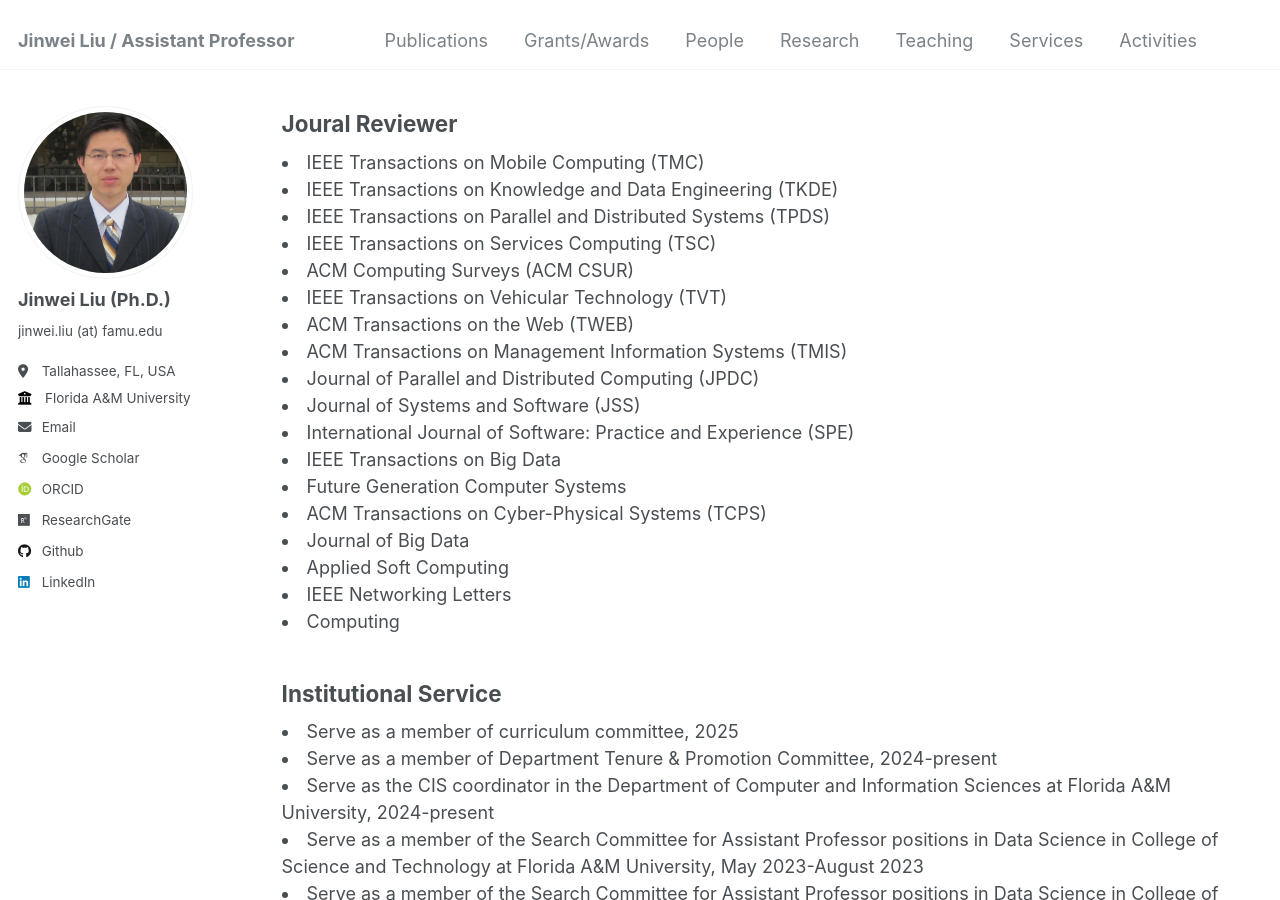
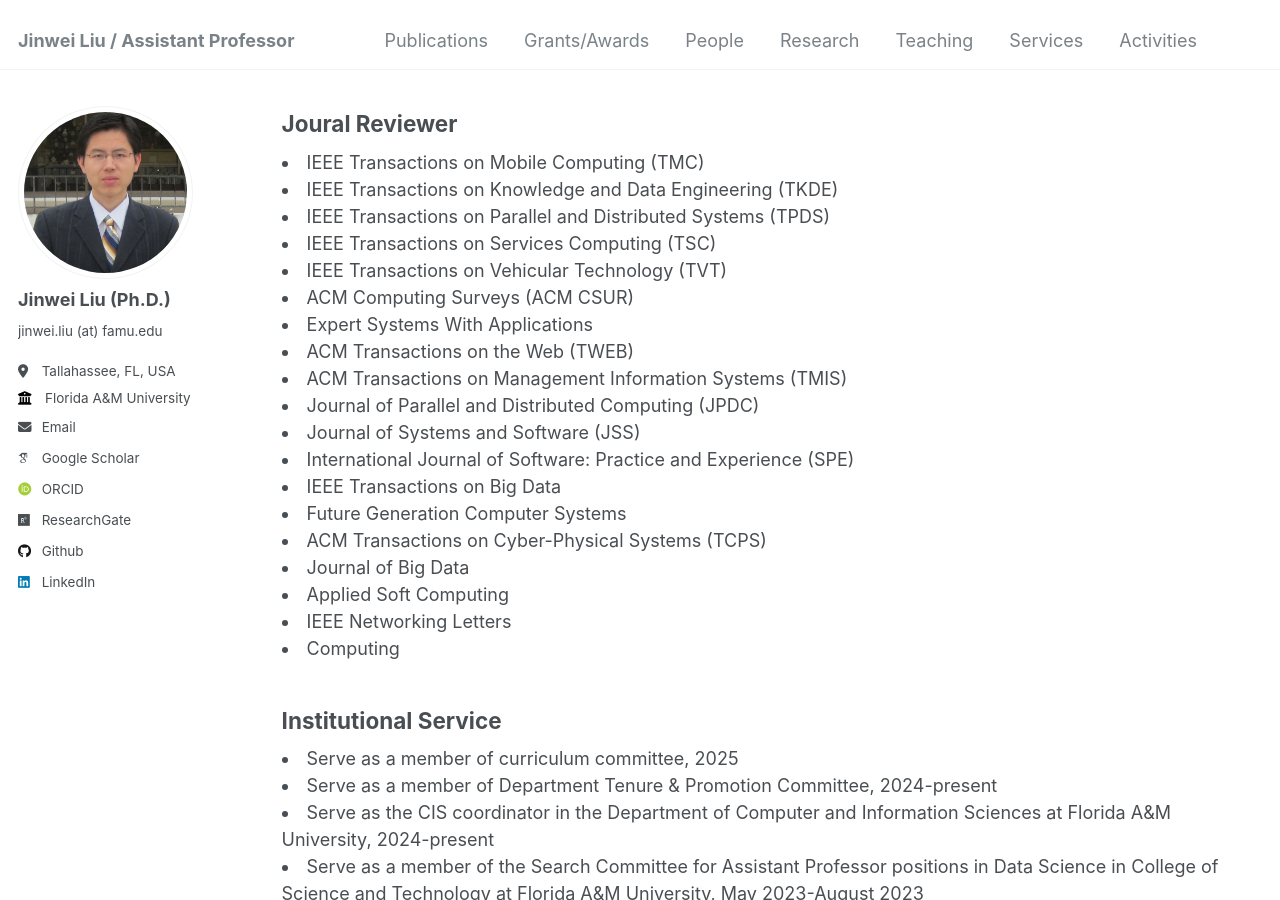
Before and after one commit to jinweiliucu/jinweiliucu.github.io, a Jekyll site: the page built from _pages/services.html, in a window 1280 px wide and 900 px high, scrolled down 1484 px. Built offline with Jekyll 4.4.1, drawn with Linux system fonts in a browser that asks for light colours; some web fonts are replaced.

Commit message:
Update services.html

```diff
--- a/_pages/services.html
+++ b/_pages/services.html
@@ -137,11 +137,15 @@ author_profile: true
 	</li>
 
 	<li>
-    	ACM Computing Surveys (ACM CSUR)
+	IEEE Transactions on Vehicular Technology (TVT)
 	</li>
 
 	<li>
-	IEEE Transactions on Vehicular Technology (TVT)
+    ACM Computing Surveys (ACM CSUR)
+	</li>
+
+	<li>
+	Expert Systems With Applications
 	</li>
 
 	<li>
```
